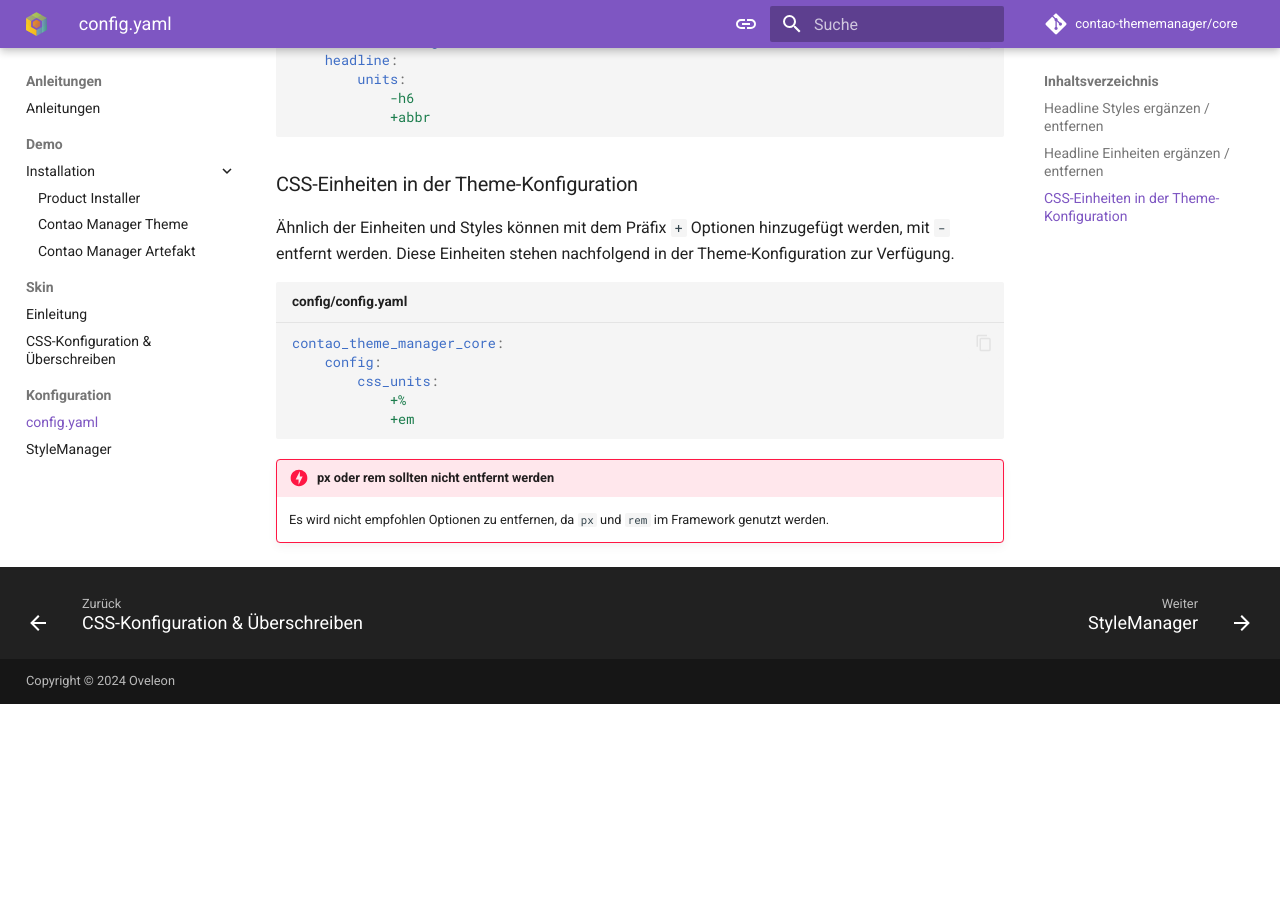
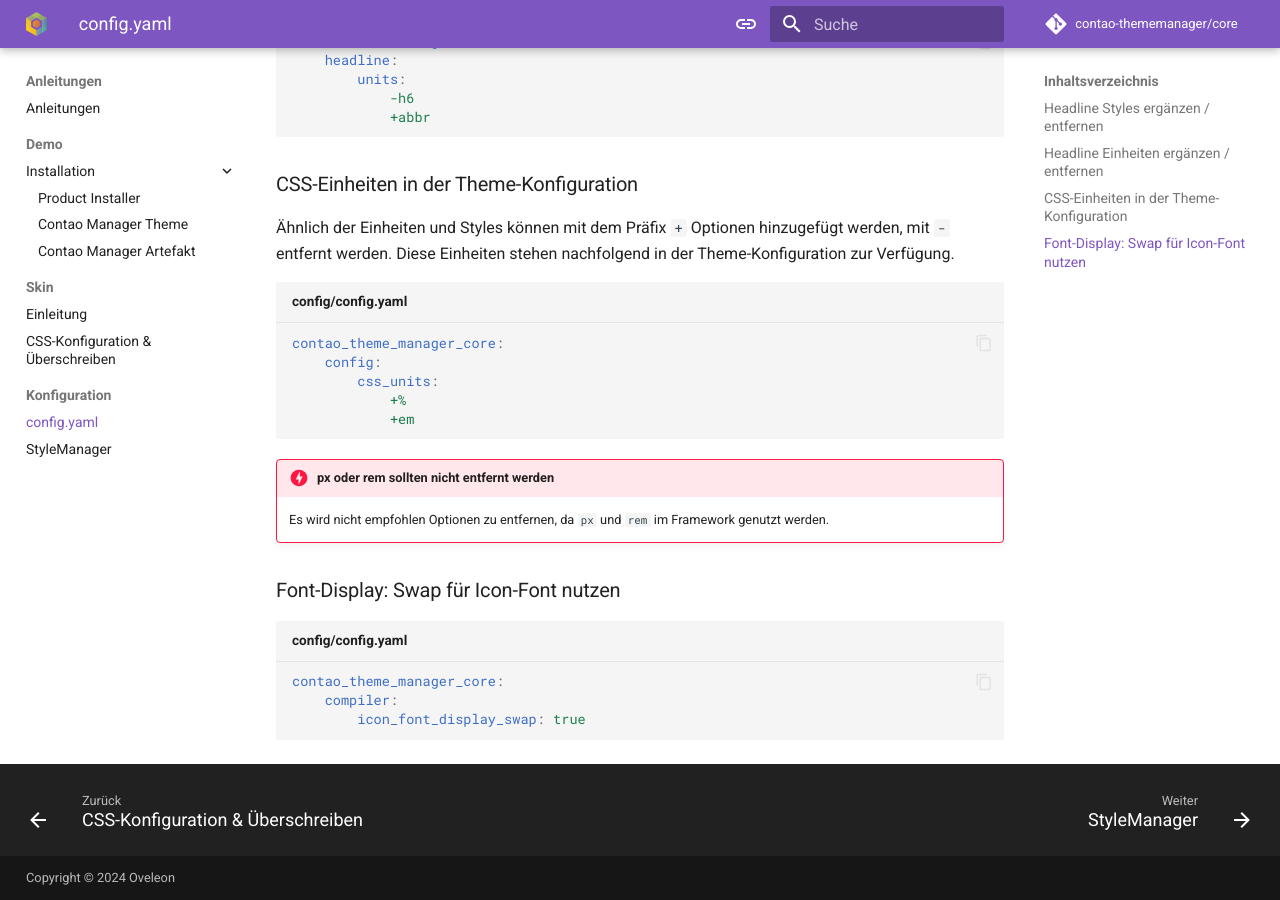
Before and after one commit to contao-thememanager/docs, an MkDocs documentation site: the page built from docs/pages/guides/configuration/config.md, in a window 1280 px wide and 900 px high, scrolled down 856 px. Built offline with MkDocs 1.6.1 and Material for MkDocs 9.7.7, drawn with Linux system fonts in a browser that asks for light colours; comment, search, counter and statistics services are not loaded; before the commit the page ends 1560 px from its top, so only the background shows below that.

Commit message:
Document `font-display: swap` configuration

````diff
--- a/docs/pages/guides/configuration/config.md
+++ b/docs/pages/guides/configuration/config.md
@@ -52,3 +52,11 @@ contao_theme_manager_core:
 !!! danger "px oder rem sollten nicht entfernt werden"
 
     Es wird nicht empfohlen Optionen zu entfernen, da `px` und `rem` im Framework genutzt werden.
+
+### Font-Display: Swap für Icon-Font nutzen
+
+```yaml title="config/config.yaml"
+contao_theme_manager_core:
+    compiler:
+        icon_font_display_swap: true
+```
````
